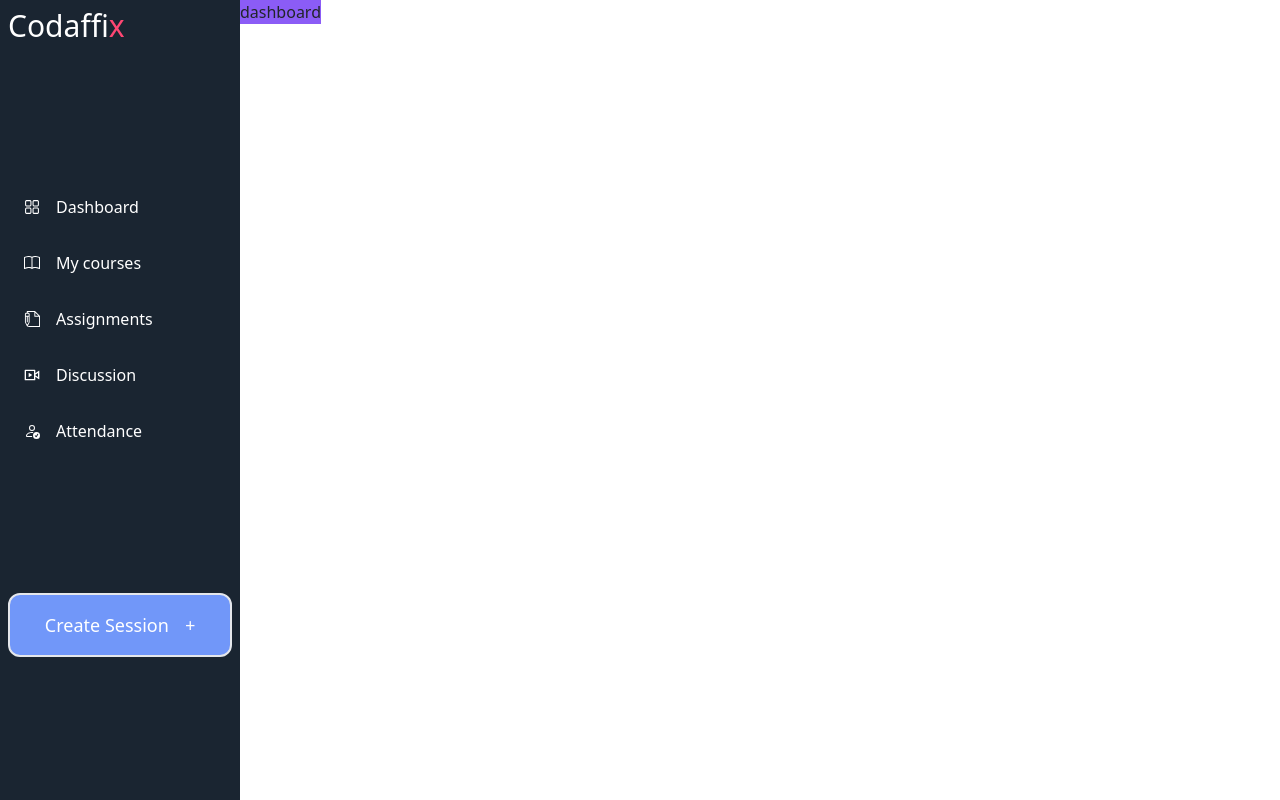
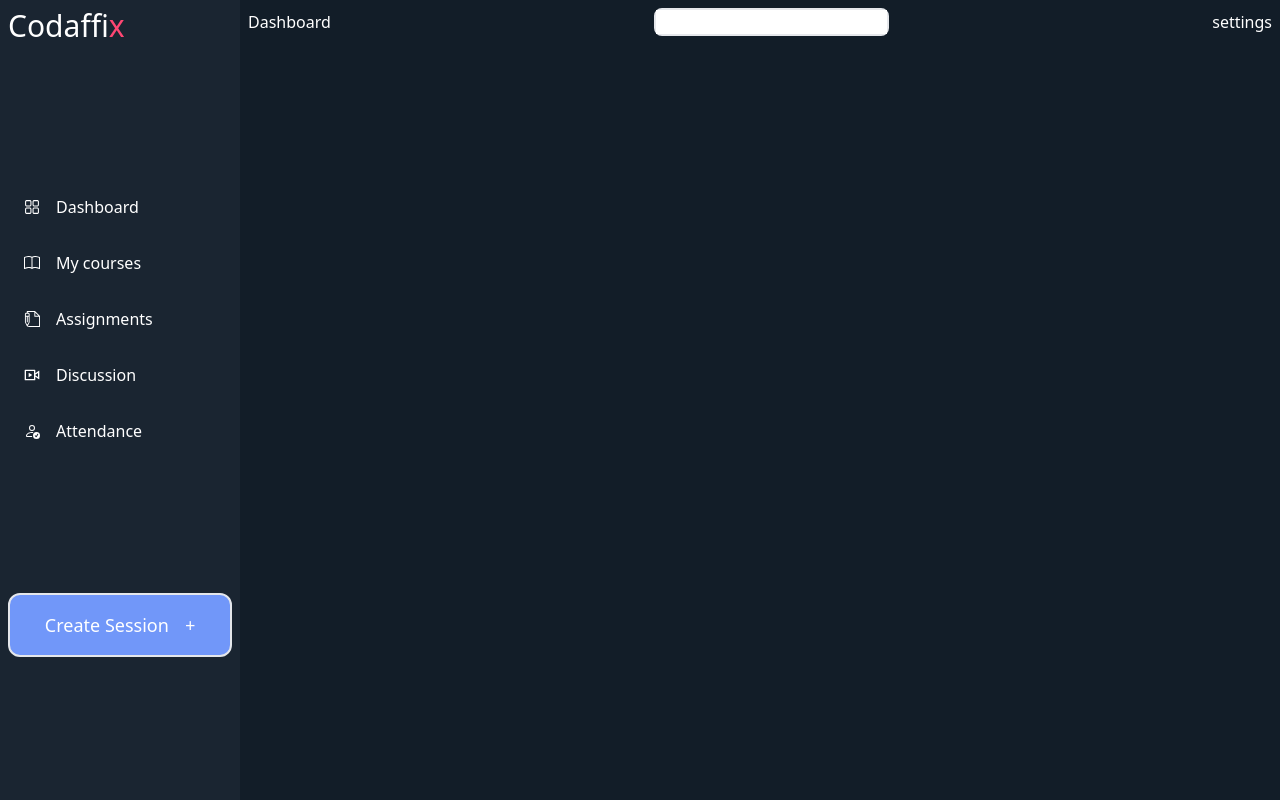
Before and after one commit to Rutuza/E-learning-App, a React (Vite) app: page / in a window 1280 px wide. Built offline with nearby package versions, Linux system fonts and the light colour scheme.

Commit message:
error solved:)

```diff
--- a/src/App.tsx
+++ b/src/App.tsx
@@ -17,7 +17,7 @@ function App() {
       <div className='col-auto'>
         <Sidebar />
       </div>
-      <div>
+
         <Routes>
           <Route path='/' element={<Dashboard />} />
           <Route path='/mycourses' element={<Courses />}/>
@@ -25,8 +25,9 @@ function App() {
           <Route path='/discussions' element={<Discussions />} />
           <Route path='/attendance' element={<Attendance />} />
         </Routes>
-      </div>
+
     </div>
+
     </BrowserRouter>
 
   )
--- a/src/components/Sidebar.jsx
+++ b/src/components/Sidebar.jsx
@@ -49,7 +49,7 @@ function Sidebar() {
       <ul className=''>
         <li className='p-3 hover:bg-pastel_pink w-full'>
           <Link to="/" className='flex items-center gap-3'>
-            <i><RxDashboard></RxDashboard></i>
+            <i><RxDashboard /></i>
             <span>Dashboard</span>
           </Link>
         </li>
--- a/src/pages/Dashboard.jsx
+++ b/src/pages/Dashboard.jsx
@@ -3,13 +3,12 @@ import React from 'react';
 function Dashboard() {
   return (
     <>
-     <div className='bg-violet-500'>
-      dashboard
-        {/* <header className='flex items-center p-2 bg-violet-500'>
+     <div className=' bg-midnight_blue w-full text-white'>
+        <header className='flex items-center p-2 justify-between'>
           <div className="title">Dashboard</div>
           <div className='border-2 rounded-lg'><input type="search" name="" id="" /></div>
           <div>settings</div>
-        </header> */}
+        </header>
 
      </div>
     </>
```
